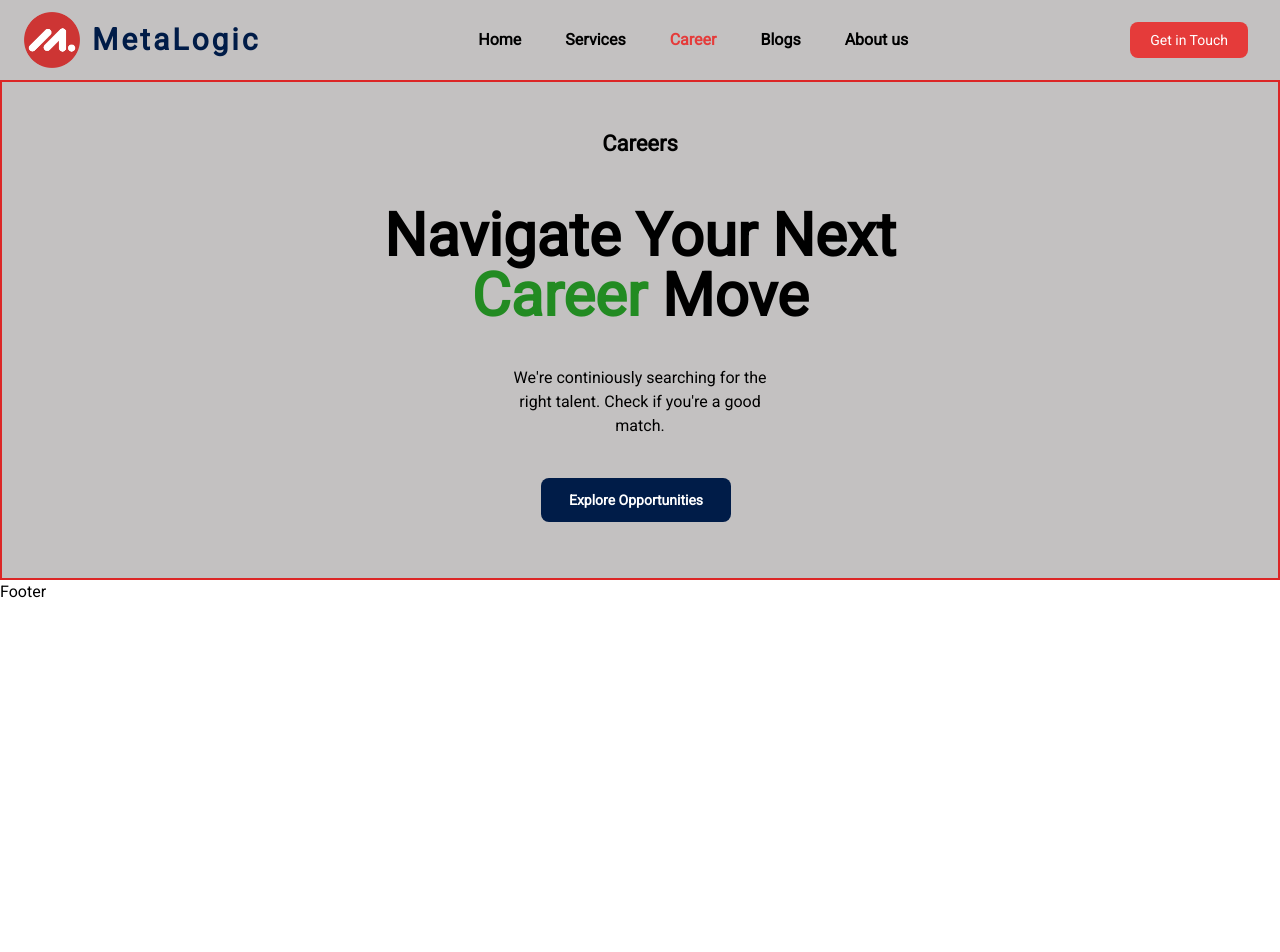
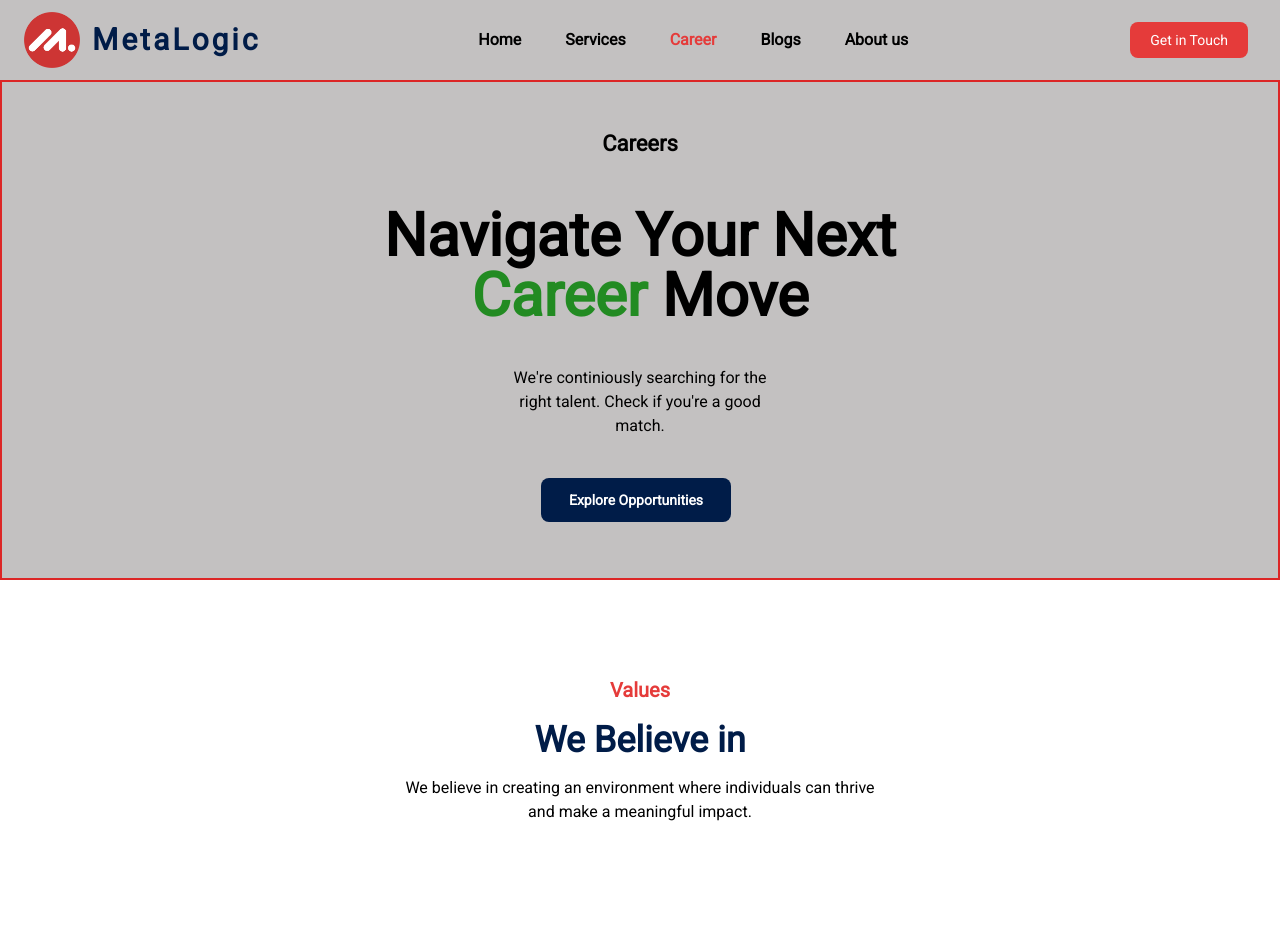
Before and after one commit to SubashJirel/CompanyWeb, a React (Vite) app: page /career in a window 1280 px wide. Shown: the top 952 px of the page. Before the commit the page ends 800 px from the top, so only its background shows below. Built offline with nearby package versions, Linux system fonts and the light colour scheme.

Commit message:
added the believe in component in career values

```diff
--- a/src/components/career/Career.jsx
+++ b/src/components/career/Career.jsx
@@ -1,10 +1,12 @@
 import React from 'react';
 import CareerHero from '../../sections/career/CareerHero';
+import CareerValues from '../../sections/career/CareerValues';
 
 function Career() {
   return (
     <>
       <CareerHero />
+      <CareerValues />
     </>
   );
 }
--- /dev/null
+++ b/src/sections/career/CareerValues.jsx
@@ -0,0 +1,28 @@
+import React from 'react';
+
+const BelieveIn = () => {
+  return (
+    <>
+      <div className="flex flex-col gap-4">
+        <h5 className="text-orange text-xl font-semibold text-secondary-300">
+          Values
+        </h5>
+        <h2 className="text-primary_blue text-4xl font-bold ">We Believe in</h2>
+        <p className="mx-auto px-2 pb-8 text-ui-500 md:w-[40%]">
+          We believe in creating an environment where individuals can thrive and
+          make a meaningful impact.
+        </p>
+      </div>
+    </>
+  );
+};
+
+function CareerValues() {
+  return (
+    <div className="justify-center py-24 text-center">
+      <BelieveIn />
+    </div>
+  );
+}
+
+export default CareerValues;
```
